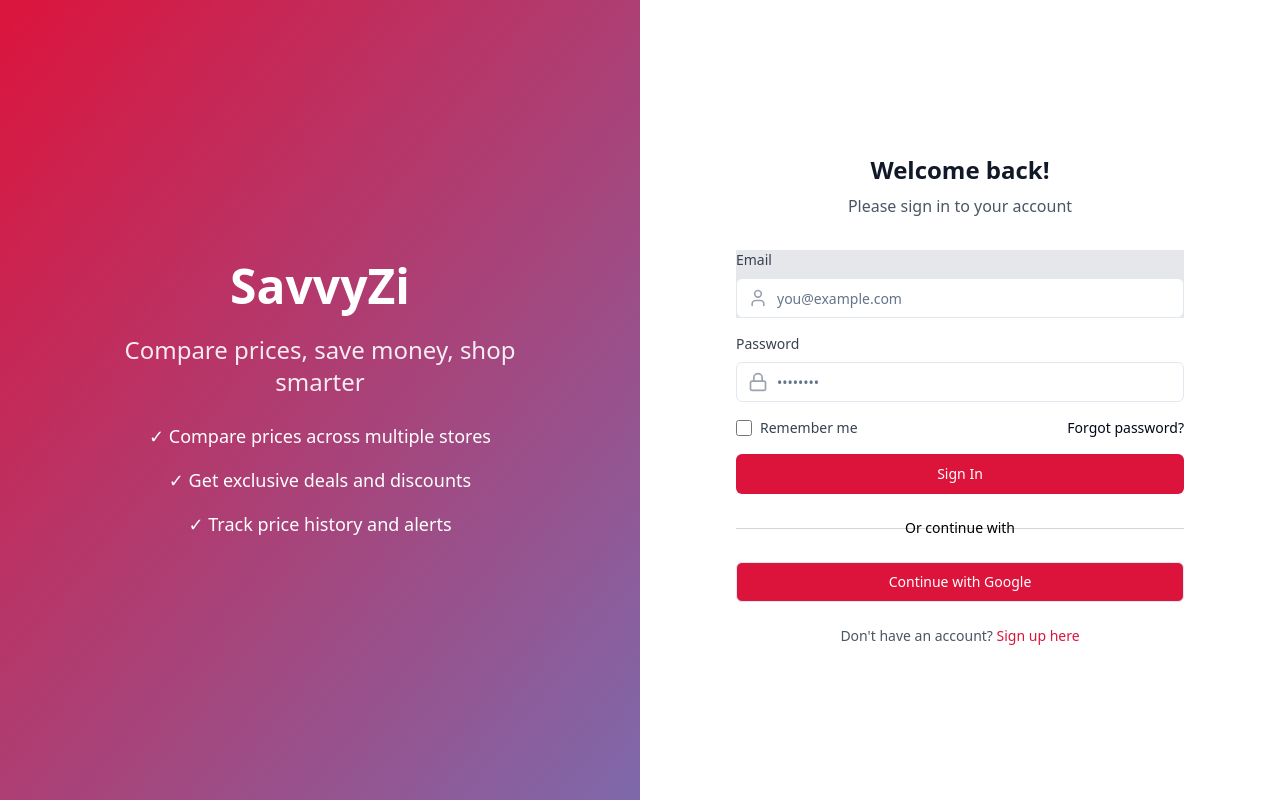
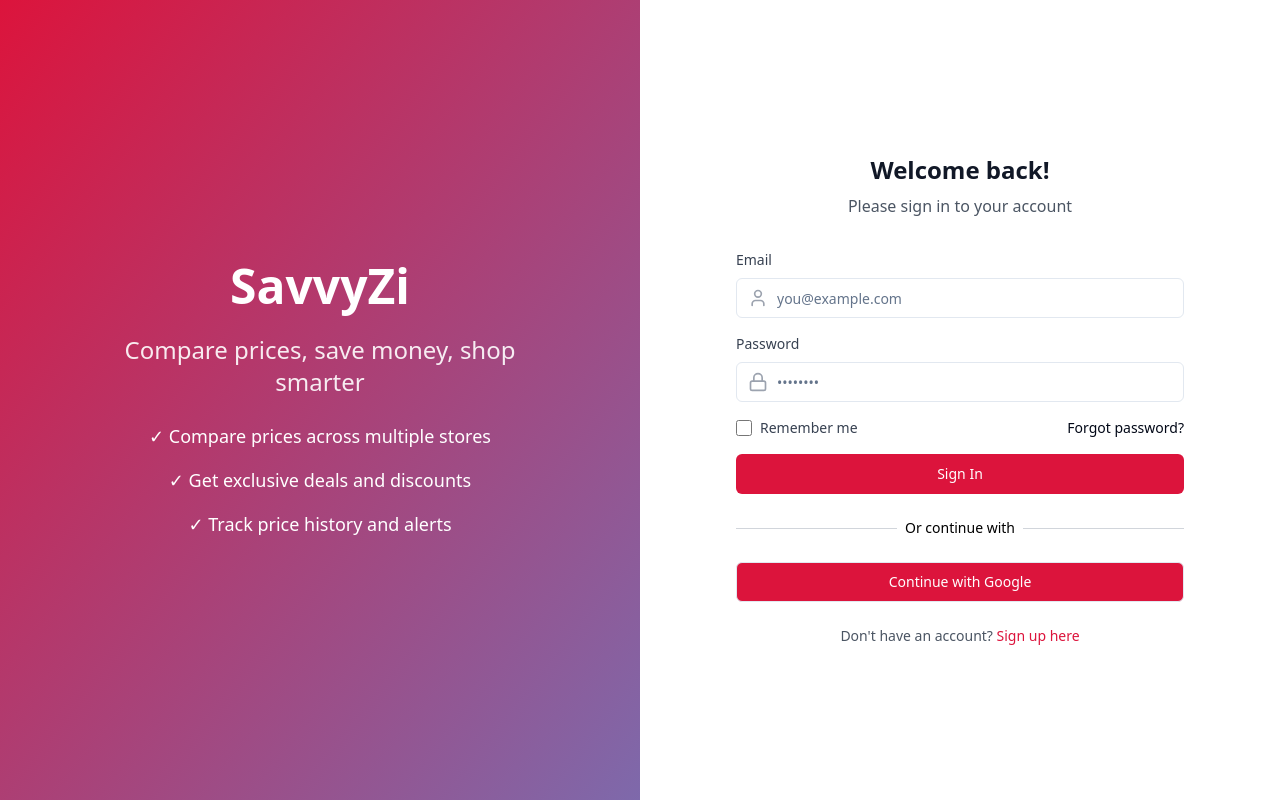
Before and after one commit to aniket007sp/cashback-compare-mania, a React (Vite) app: page /login in a window 1280 px wide. Built offline with nearby package versions, Linux system fonts and the light colour scheme.

Commit message:
Update Login.jsx

```diff
--- a/src/components/Login.jsx
+++ b/src/components/Login.jsx
@@ -38,7 +38,7 @@ function Login() {
             </div>
 
             <form className="space-y-4">
-              <div className="space-y-2 bg-gray-200">
+              <div className="space-y-2">
                 <label htmlFor="email" className="block text-sm font-medium text-gray-700">
                   Email
                 </label>
@@ -52,7 +52,7 @@ function Login() {
                     name="email"
                     required
                     placeholder="you@example.com"
-                    className="pl-10"
+                    className="pl-10 bg-white"
                   />
                 </div>
               </div>
@@ -106,7 +106,7 @@ function Login() {
                 <div className="w-full border-t border-gray-300"></div>
               </div>
               <div className="relative flex justify-center text-sm">
-                <span className="px-2 text-black">Or continue with</span>
+                <span className="px-2 text-black bg-white">Or continue with</span>
               </div>
             </div>
 
```
